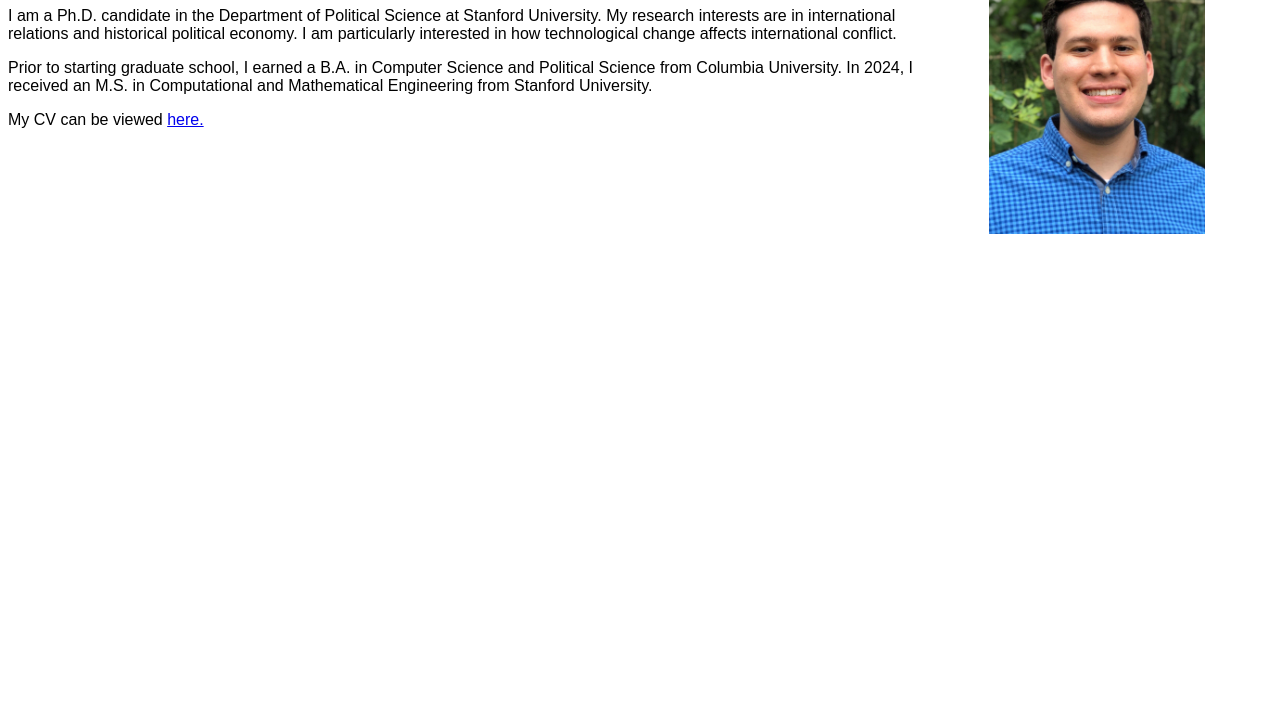
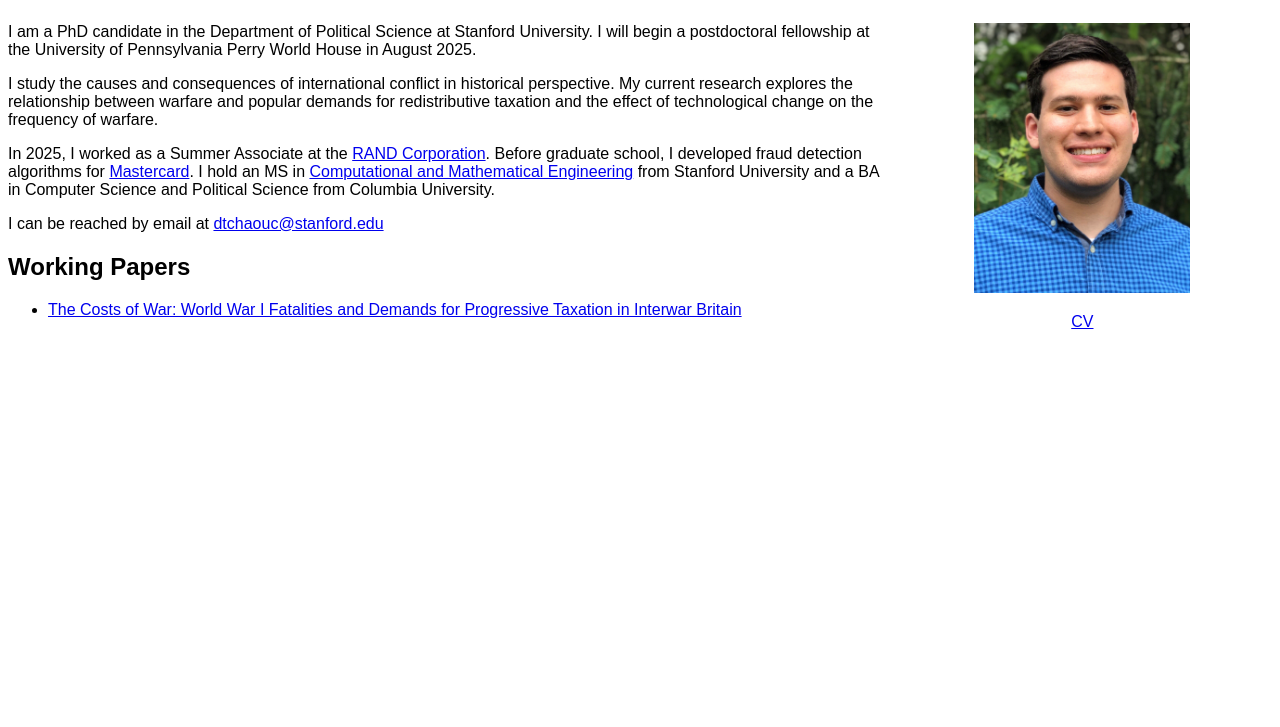
Before and after one commit to DTchaouchev/DTchaouchev.github.io, a plain HTML site: page index.html in a window 1280 px wide. Shown: the part 73-800 px from the top of the page. Drawn offline with Linux system fonts and the light colour scheme.

Commit message:
big update

```diff
--- a/index.html
+++ b/index.html
@@ -12,7 +12,33 @@
         </script>
     <title>Denis Tchaouchev</title>
 </head>
-<body style="background-color:white;>
+<body style="background-color:white;">
+  <h1 style="font-family: Arial">Denis Tchaouchev</h1>
+  <div style="display:block; width:100%;">
+  <div style="width:70%; float: left; display: inline-block;"><p style="font-family: Arial">I am a PhD candidate in the Department of Political Science at Stanford University. I will begin a postdoctoral fellowship at the University of Pennsylvania Perry World House in August 2025. </p>
+
+    <p style="font-family: Arial">I study the causes and consequences of international conflict in historical perspective. My current research explores the relationship between warfare and popular demands for redistributive taxation and the effect of technological change on the frequency of warfare.</p>
+
+       <p style="font-family: Arial">In 2025, I worked as a Summer Associate at the <a href="https://www.rand.org/">RAND Corporation</a>. Before graduate school, I developed fraud detection algorithms for <a href="https://www.mastercard.com/us/en.html"> Mastercard</a>. I hold an MS in <a href="https://icme.stanford.edu/">Computational and Mathematical Engineering</a> from Stanford University and a BA in Computer Science and Political Science from Columbia University.</p>
+
+      <p style="font-family: Arial">I can be reached by email at <a href="mailto:dtchaouc@stanford.edu">dtchaouc@stanford.edu</a> </p>
+
+       <h2 style="font-family: Arial">Working Papers</h2>
+
+       <ul style="font-family: Arial;"> <li><a href="ww1_taxes.pdf">The Costs of War: World War I Fatalities and Demands for Progressive Taxation in Interwar Britain</a></li></ul>
+
+      </div>
+  <div style="width:30%; float: left; display: inline-block;"><div align="center">
+        <p><img SRC="suphoto.jpg" height="270">
+          <p style="font-family: Arial"><a href="tchaouchev_cv.pdf">CV</a></p>
+          </div></div>
+</div>
+</body>
+</html>
+
+
+
+<!--
     <div style="text-align: left;">
         <div style="width: 350px; float: right;">
           <div align="center">
@@ -24,7 +50,5 @@
 
        <p style="font-family: Arial">I am a Ph.D. candidate in the Department of Political Science at Stanford University. My research interests are in international relations and historical political economy. I am particularly interested in how technological change affects international conflict.</p>
        <p style="font-family: Arial">Prior to starting graduate school, I earned a B.A. in Computer Science and Political Science from Columbia University. In 2024, I received an M.S. in Computational and Mathematical Engineering from Stanford University. </p>
-       <!--<p>My CV can be viewed <a href=https://www.dropbox.com/scl/fi/mcxkldxn9vrkvz2hgp86u/Tchaouchev_CV092023.pdf?rlkey=cfnru9urckhlfxknu4tls2t3c&dl=0"> here.</a></p>-->
        <p style="font-family: Arial">My CV can be viewed <a href="tchaouchev_cv.pdf"> here.</a></p>
-</body>
-</html>
+       -->
```
Also changed, not shown: 3 other files.
